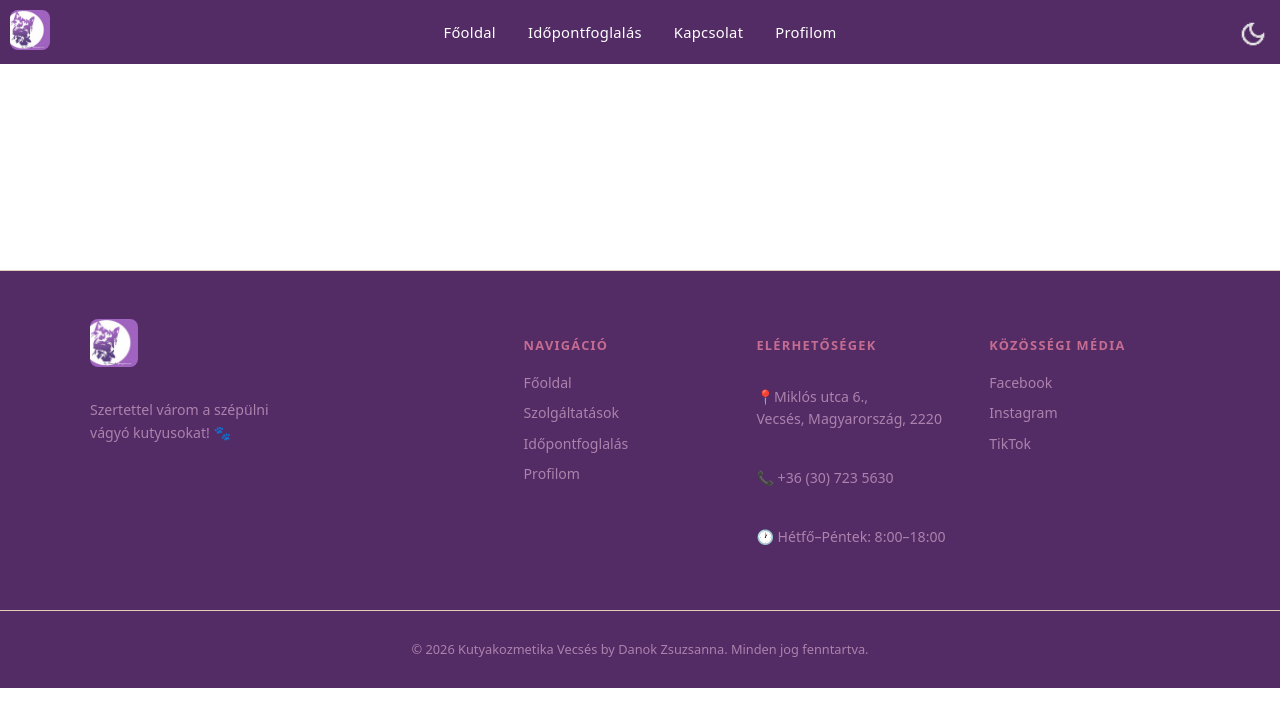
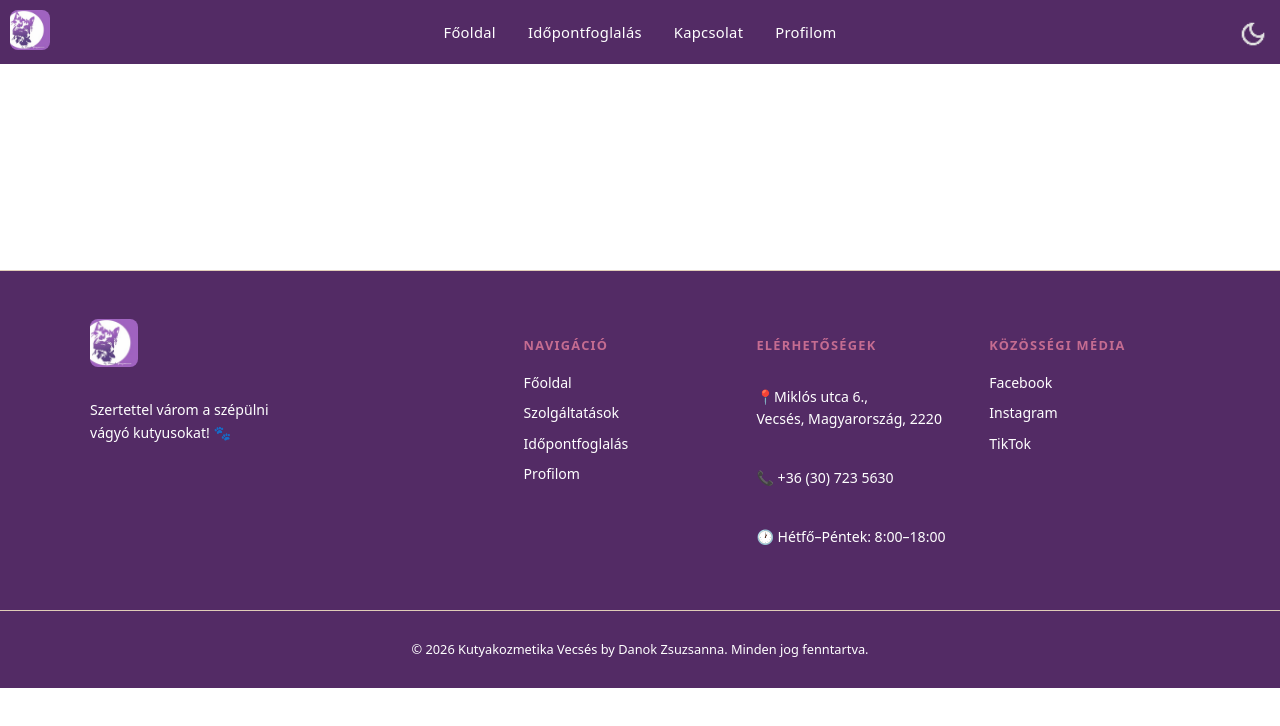
Before and after one commit to DreXFN/KkozmetikaProject, a React (Vite) app in the folder client/: page / in a window 1280 px wide. Shown: the top 726 px of the page. Built offline with nearby package versions, Linux system fonts and the light colour scheme.

Commit message:
-stype fix

```diff
--- a/client/src/components/Footer.css
+++ b/client/src/components/Footer.css
@@ -23,7 +23,7 @@
 }
 
 .footer-tagline {
-  color: var(--muted);
+  color: white;
   font-size: 0.88rem;
   line-height: 1.6;
   max-width: 220px;
@@ -47,7 +47,7 @@
 
 .footer-col a,
 .footer-col p {
-  color: var(--muted);
+  color: white;
   text-decoration: none;
   font-size: 0.88rem;
   line-height: 1.6;
@@ -66,7 +66,7 @@
 }
 
 .footer-bottom p {
-  color: var(--muted);
+  color: white;
   font-size: 0.8rem;
 }
 
--- a/client/src/pages/Contact.jsx
+++ b/client/src/pages/Contact.jsx
@@ -26,7 +26,7 @@ function Contact() {
             <div className="info-icon">📞</div>
             <div>
               <h3>Telefon</h3>
-              <a href="tel:+36301234567">+36 30 123 4567</a>
+              <a href="tel:+36307235630">+36 30 723 5630</a>
             </div>
           </div>
 
@@ -56,8 +56,8 @@ function Contact() {
             <div>
               <h3>Kövess minket</h3>
               <div className="social-links">
-                <a href="https://facebook.com" target="_blank" rel="noreferrer">Facebook</a>
-                <a href="https://instagram.com" target="_blank" rel="noreferrer">Instagram</a>
+                <a href="https://www.facebook.com/vecseskutyakozmetika" target="_blank" rel="noreferrer">Facebook</a>
+                <a href="https://www.instagram.com/kutyakozmetika_vecses/" target="_blank" rel="noreferrer">Instagram</a>
                 <a href="https://tiktok.com" target="_blank" rel="noreferrer">TikTok</a>
               </div>
             </div>
```
